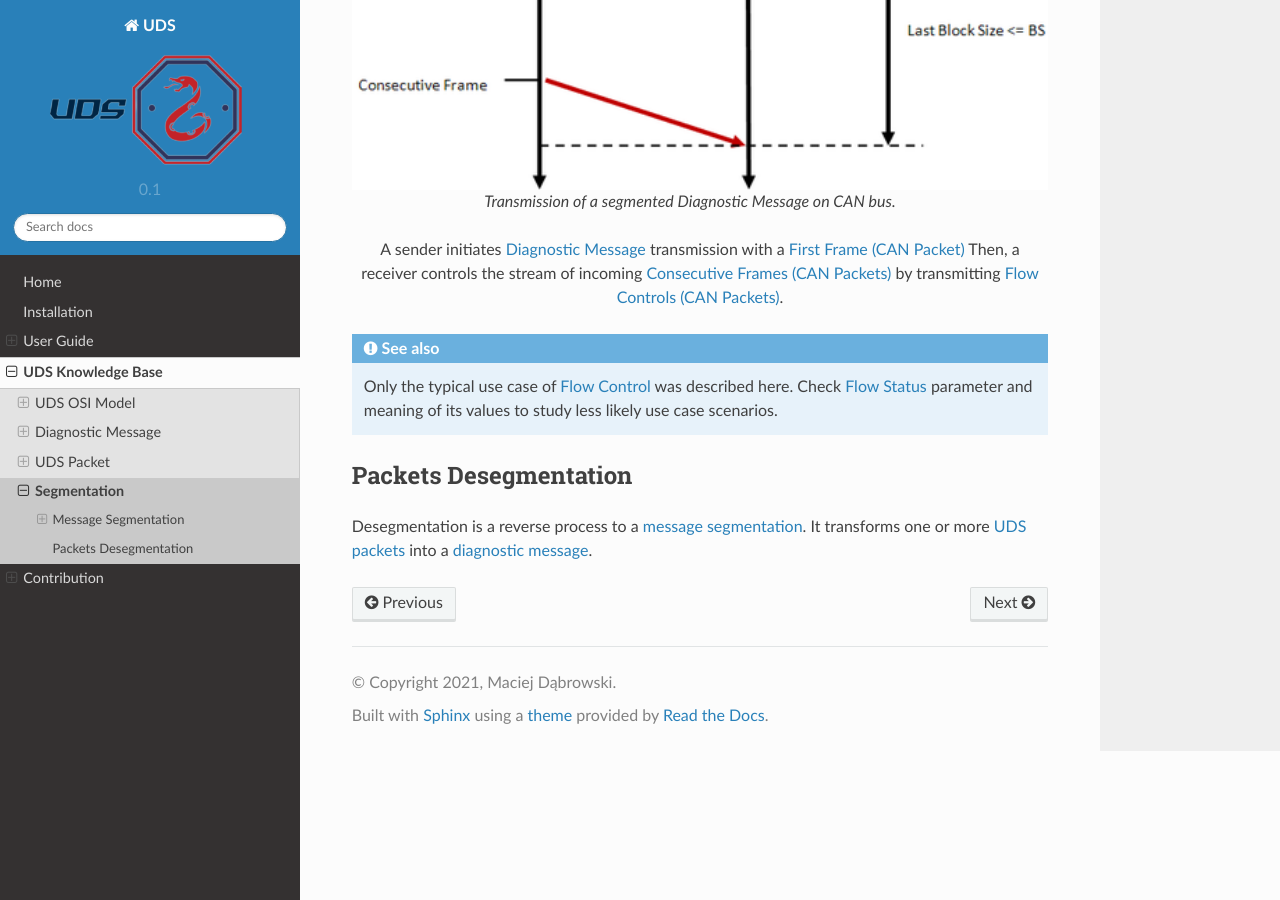
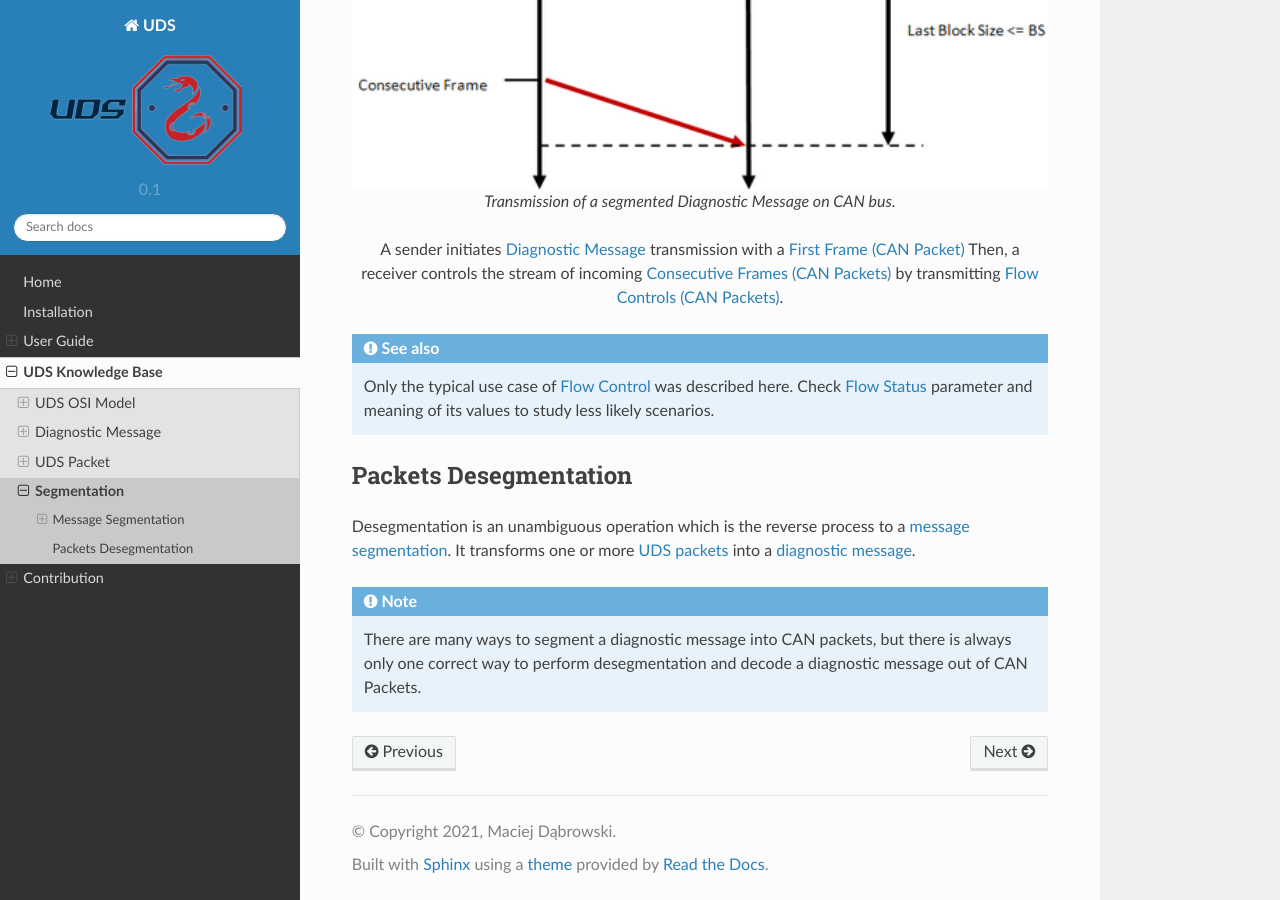
Before and after one commit to mdabrowski1990/uds, a Sphinx documentation site: the page built from docs/source/pages/knowledge_base/segmentation.rst, in a window 1280 px wide and 900 px high, scrolled down 2306 px. Built offline with Sphinx 7.4.7 and the Read the Docs theme 2.0.0, drawn with Linux system fonts in a browser that asks for light colours; pages that are not in the unit, such as notebooks, are missing from menus; some of the changed text lies outside the part shown.

Commit message:
docs_update
Update segmentation documentation.

```diff
--- a/docs/source/pages/knowledge_base/segmentation.rst
+++ b/docs/source/pages/knowledge_base/segmentation.rst
@@ -73,12 +73,16 @@ A receiver controls the stream of incoming :ref:`Consecutive Frames <knowledge-b
 
 .. seealso:: Only the typical use case of :ref:`Flow Control <knowledge-base-can-flow-control>` was described here.
     Check :ref:`Flow Status <knowledge-base-can-flow-status>` parameter and meaning of its values to study less likely
-    use case scenarios.
+    scenarios.
 
 
 .. _knowledge-base-packets-desegmentation:
 
 Packets Desegmentation
 ----------------------
-Desegmentation is a reverse process to a `message segmentation`_. It transforms one or more
-:ref:`UDS packets <knowledge-base-uds-packet>` into a :ref:`diagnostic message <knowledge-base-diagnostic-message>`.
+Desegmentation is an unambiguous operation which is the reverse process to a `message segmentation`_.
+It transforms one or more :ref:`UDS packets <knowledge-base-uds-packet>` into
+a :ref:`diagnostic message <knowledge-base-diagnostic-message>`.
+
+.. note:: There are many ways to segment a diagnostic message into CAN packets, but there is always only one correct way
+    to perform desegmentation and decode a diagnostic message out of CAN Packets.
```
Also changed, not shown: other parts of docs/source/pages/knowledge_base/segmentation.rst (+1 -1 lines), docs/source/pages/user_guide/segmentation.rst (+6 -4 lines).
